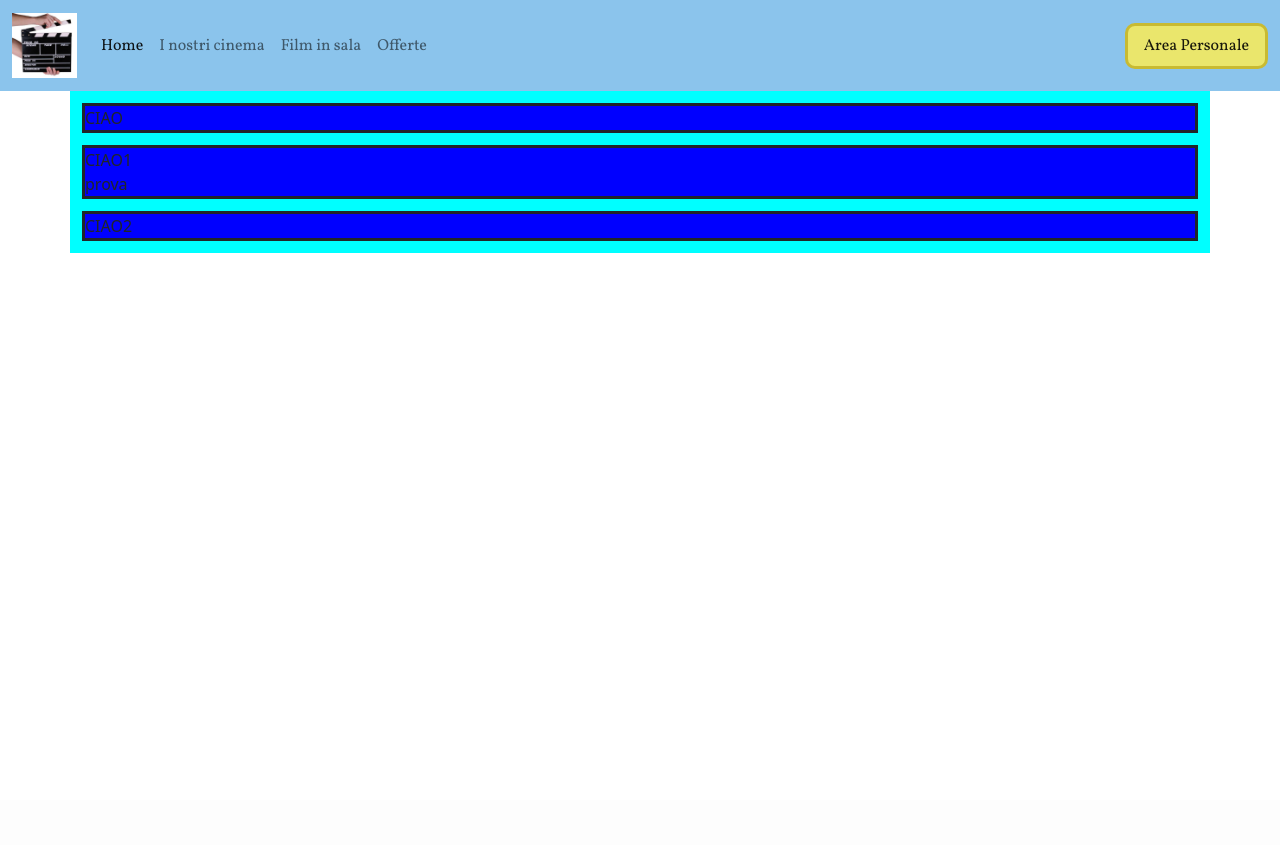
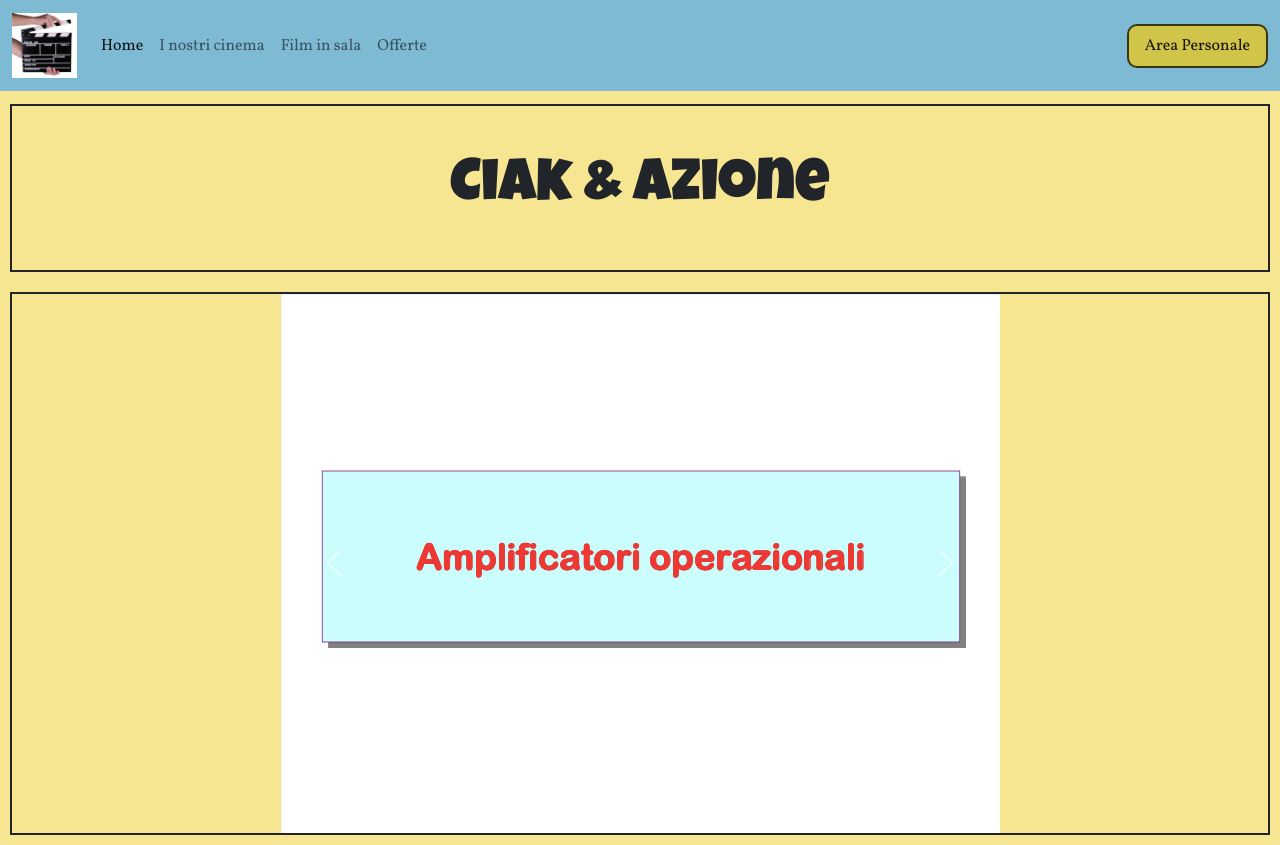
Before and after one commit to ValerioSpagnoli/ProgettoLTW-CiakAzione, a PHP site: page / in a window 1280 px wide. Before the commit the page ends 253 px from the top, so only its background shows below. Run offline with PHP 8.4, Linux system fonts and the light colour scheme.

Commit message:
upload 2

```diff
--- /dev/null
+++ b/css/style(0-576).css
@@ -0,0 +1,12 @@
+/*Font Titolo*/
+@import url('https://fonts.googleapis.com/css2?family=Luckiest+Guy&display=swap');
+
+/*Font generico*/
+@import url('https://fonts.googleapis.com/css2?family=Vollkorn&display=swap');
+
+
+
+.titolo{
+    font-family: 'Luckiest Guy', cursive;
+    font-size: 30px;
+}
--- /dev/null
+++ b/css/style(1200).css
@@ -0,0 +1,10 @@
+/*Font Titolo*/
+@import url('https://fonts.googleapis.com/css2?family=Luckiest+Guy&display=swap');
+
+/*Font generico*/
+@import url('https://fonts.googleapis.com/css2?family=Vollkorn&display=swap');
+
+.titolo{
+    font-family: 'Luckiest Guy', cursive;
+    font-size: 60px;
+}
--- /dev/null
+++ b/css/style(576-768).css
@@ -0,0 +1,11 @@
+/*Font Titolo*/
+@import url('https://fonts.googleapis.com/css2?family=Luckiest+Guy&display=swap');
+
+/*Font generico*/
+@import url('https://fonts.googleapis.com/css2?family=Vollkorn&display=swap');
+
+
+.titolo{
+    font-family: 'Luckiest Guy', cursive;
+    font-size: 40px;
+}
--- /dev/null
+++ b/css/style(768-1200).css
@@ -0,0 +1,11 @@
+/*Font Titolo*/
+@import url('https://fonts.googleapis.com/css2?family=Luckiest+Guy&display=swap');
+
+/*Font generico*/
+@import url('https://fonts.googleapis.com/css2?family=Vollkorn&display=swap');
+
+
+.titolo{
+    font-family: 'Luckiest Guy', cursive;
+    font-size: 50px;
+}
--- a/css/style.css
+++ b/css/style.css
@@ -7,31 +7,31 @@
 
 
 .body{
-    background-color: rgb(255, 255, 255);
-}
-
-
-.container{
+    background-color: rgba(237, 201, 24, 0.475);
     display: grid;
-    place-items: center;
     width: 100%;
     height: 100%;
     grid-template-columns: 1fr;
-    grid-template-rows: 1fr 1fr 1fr;
-    background-color: aqua;
+    grid-template-rows: 0.5fr 1fr 3fr;
 }
 
+.grid-item-navbar{
+    width: 100%;
+    margin: 0;
+}
 
 .grid-item{
-    background-color: blue;
-    border: solid 3px;
-    width: 100%;
+    border: solid 2px;
+    display: flex;
+    justify-content: center;
+    align-items: center;
+    margin: 10px;
 }
 
 .btn-areapersonale{
-    border: solid 3px rgba(180, 161, 17, 0.628);
+    border: solid 2px rgba(0, 0, 0, 0.727);
     border-radius: 10px;
-    background-color: rgba(255, 238, 80, 0.82);
+    background-color: rgba(237, 201, 24, 0.743);
     font-family: 'Vollkorn', serif;
     font-size: medium;
 }
--- a/index.html
+++ b/index.html
@@ -7,13 +7,18 @@
 
     <!-- Bootstrap CSS -->
     <link href="https://cdn.jsdelivr.net/npm/bootstrap@5.1.3/dist/css/bootstrap.min.css" rel="stylesheet" integrity="sha384-1BmE4kWBq78iYhFldvKuhfTAU6auU8tT94WrHftjDbrCEXSU1oBoqyl2QvZ6jIW3" crossorigin="anonymous">
+    <link rel="stylesheet" href="./css/style(0-576).css" media="screen and (min-width: 0px)">
+    <link rel="stylesheet" href="./css/style(576-768).css" media="screen and (min-width: 576px)">
+    <link rel="stylesheet" href="./css/style(768-1200).css" media="screen and (min-width: 768px)">
+    <link rel="stylesheet" href="./css/style(1200).css" media="screen and (min-width: 1200px)">
     <link rel="stylesheet" href="./css/style.css">
 
     <title>Ciak&Azione</title>
   </head>
   <body class="body">
 
-    <nav class="navbar navbar-expand-lg navbar-light" style="background-color: #64b0e6be;">
+    <div class="grid-item-navbar">
+        <nav class="navbar navbar-expand-lg navbar-light" style="background-color: #64b0e6cf;">
             <div class="container-fluid">
               <a class="navbar-brand" href="#">
                   <img src="./image/logo.jpg" width="65px" height="65px" alt="">
@@ -50,25 +55,48 @@
               </div>
             </div>
           </nav>
+    </div>
+
+    <div class="grid-item">
+        <div class="titolo">
+            Ciak & Azione
+        </div>
+    </div>
+    <div class="grid-item">
+        <div class="carosello">
+
+            <div id="carouselExampleIndicators" class="carousel slide" data-bs-ride="carousel">
+                <div class="carousel-indicators">
+                  <button type="button" data-bs-target="#carouselExampleIndicators" data-bs-slide-to="0" class="active" aria-current="true" aria-label="Slide 1"></button>
+                  <button type="button" data-bs-target="#carouselExampleIndicators" data-bs-slide-to="1" aria-label="Slide 2"></button>
+                  <button type="button" data-bs-target="#carouselExampleIndicators" data-bs-slide-to="2" aria-label="Slide 3"></button>
+                </div>
+                <div class="carousel-inner">
+                  <div class="carousel-item active">
+                    <img src="./image/carosello/carosello1.png" class="d-block w-100" alt="...">
+                  </div>
+                  <div class="carousel-item">
+                    <img src="./image/carosello/carosello2.png" class="d-block w-100" alt="...">
+                  </div>
+                  <div class="carousel-item">
+                    <img src="./image/carosello/carosello3.png" class="d-block w-100" alt="...">
+                  </div>
+                </div>
+                <button class="carousel-control-prev" type="button" data-bs-target="#carouselExampleIndicators" data-bs-slide="prev">
+                  <span class="carousel-control-prev-icon" aria-hidden="true"></span>
+                  <span class="visually-hidden">Previous</span>
+                </button>
+                <button class="carousel-control-next" type="button" data-bs-target="#carouselExampleIndicators" data-bs-slide="next">
+                  <span class="carousel-control-next-icon" aria-hidden="true"></span>
+                  <span class="visually-hidden">Next</span>
+                </button>
+              </div>
+
+        </div>
+    </div>
 
 
 
-
-    <div class="container">
-
-        <div class="grid-item">
-            CIAO
-        </div>
-        <div class="grid-item">
-            CIAO1
-            <br>
-            prova
-        </div>
-        <div class="grid-item">
-            CIAO2
-        </div>
-
-    </div>
 
 
 
```
Also changed, not shown: image/carosello/carosello1.png (added), image/carosello/carosello2.png (added), image/carosello/carosello3.png (added), 4 other files. Lines whose indentation alone changed are shown as unchanged.
